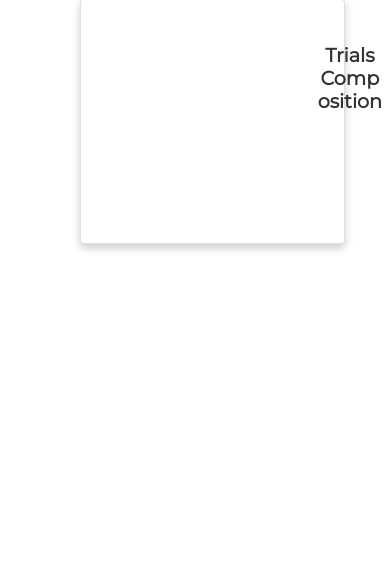
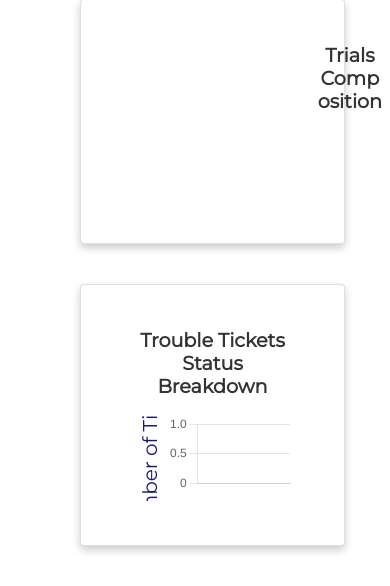
Before and after one commit to Faateh12/Dashboard, a Flask app: page /home in a window 390 px wide. Shown: the part 1468-2054 px from the top of the page. Before the commit the page ends 1719 px from the top, so only its background shows below. Run offline with Flask 3, Linux system fonts and the light colour scheme; the visitor is signed in with stand-in values (Sample User, id 1); data that the repository does not hold is empty; some libraries are stand-ins or nearby versions.

Commit message:
added techsupport ticket visual

```diff
--- a/Templates/home.html
+++ b/Templates/home.html
@@ -186,6 +186,16 @@
                     </div>
                 </div>
             </div>
+            <div class="row">
+                <div class="col-md-12">
+                    <div class="card">
+                        <div class="card-body">
+                            <h5 class="card-title">Trouble Tickets Status Breakdown</h5>
+                            <canvas id="barChart2"></canvas>
+                        </div>
+                    </div>
+                </div>
+            </div>
         </div>
     </div>
     <!-- Include necessary JavaScript code -->
@@ -267,6 +277,74 @@
                 responsive: true
             }
         });
+        // Get the canvas element
+        var barChartCanvas = document.getElementById('barChart2').getContext('2d');
+
+        // Access the Jinja variable holding the stage frequency data
+        var status_freq = {{ status_freq | tojson }};
+
+        var labels = Object.keys(status_freq);
+        var data = Object.values(status_freq);
+        var colors = [];
+        for (var i = 0; i < data.length; i++) {
+          var randomColor = '#' + Math.floor(Math.random() * 16777215).toString(16);
+          colors.push(randomColor);
+        }
+
+        // Create the bar chart
+        var barChart = new Chart(barChartCanvas, {
+            type: 'bar',
+            data: {
+                labels: labels,
+                datasets: [{
+                    data: data,
+                    backgroundColor: colors,
+                    barThickness: 40, // Adjust the bar thickness as desired
+                    borderRadius: 3, // Add rounded corners to the bars
+                }]
+            },
+            options: {
+                responsive: true,
+                scales: {
+                    y: {
+                        beginAtZero: true,
+                        title: {
+                            display: true,
+                            text: 'Number of Tickets',
+                            color: '#191970',
+                            font: {
+                                family: 'Montserrat',
+                                size: 20
+                            }
+                        }
+                    }
+                },
+                plugins: {
+                    legend: {
+                        display: false
+                    }
+                },
+                layout: {
+                    padding: {
+                        left: 10,
+                        right: 10,
+                        top: 10,
+                        bottom: 10
+                    }
+                },
+                interaction: {
+                    intersect: false
+                },
+                tooltips: {
+                    enabled: false
+                },
+                elements: {
+                    bar: {
+                        borderSkipped: 'end' // Add 3D effect by skipping the border at the end
+                    }
+                }
+            }
+        });
     </script>
 </body>
 </html>
--- a/application.py
+++ b/application.py
@@ -5,6 +5,7 @@ from datetime import datetime
 import jwt
 from flask_mail import Mail, Message
 from collections import Counter
+import re
 
 application = Flask(__name__, template_folder="Templates")
 application.config['SQLALCHEMY_DATABASE_URI'] = 'postgresql://Faateh:Faateh123@dashboard-db.cwvdgyt4btit.us-east-1.rds.amazonaws.com:5432/dashboard_db'
@@ -217,16 +218,17 @@ def internal_server_error(error):
     return render_template('500.html'), 500
 
 # with application.app_context():
-#     trials = Trials.query.all()
-#     stages = [item.stage for item in trials if item.stage]
-#     stage_freq = {}
-#     for i in stages:
-#         if i not in stage_freq:
-#             stage_freq[i] = 1
+#     tickets_count = TechSupport.query.all()
+#     status_list = []
+#     for item in tickets_count:
+#         status = re.sub('<[^<]+?>', '', item.status)  # Remove HTML tags using regex
+#         status_list.append(status)
+#     status_freq = {}
+#     for i in status_list:
+#         if i not in status_freq:
+#             status_freq[i] = 1
 #         else:
-#             stage_freq[i] += 1
-#     print(stage_freq)
-
+#             status_freq[i] += 1
 
 @application.route('/logout')
 @login_required
@@ -491,13 +493,23 @@ def home():
             stage_freq[i] = 1
         else:
             stage_freq[i] += 1
-
+    tickets_count = TechSupport.query.all()
+    status_list = []
+    for item in tickets_count:
+        status = re.sub('<[^<]+?>', '', item.status)  # Remove HTML tags using regex
+        status_list.append(status)
+    status_freq = {}
+    for i in status_list:
+        if i not in status_freq:
+            status_freq[i] = 1
+        else:
+            status_freq[i] += 1
     return render_template("home.html", year_freq=year_freq, closed_rmas=closed_rma_freq, open_rmas=open_rma_freq,
                            trial_year_freq=trial_year_freq, open_trials=open_trial_freq, closed_trials=closed_trial_freq,
                            project_year_freq=project_year_freq, open_projects=open_project_freq, closed_projects=closed_project_freq,
                            ticket_year_freq=ticket_year_freq, open_tickets=open_ticket_freq, closed_tickets=closed_ticket_freq,
                            username=username, labels=list(averages_sorted.keys()), data=list(averages_sorted.values()),
-                           current_year=current_year, stage_freq=stage_freq)
+                           current_year=current_year, stage_freq=stage_freq, status_freq=status_freq)
 
 
 
```
